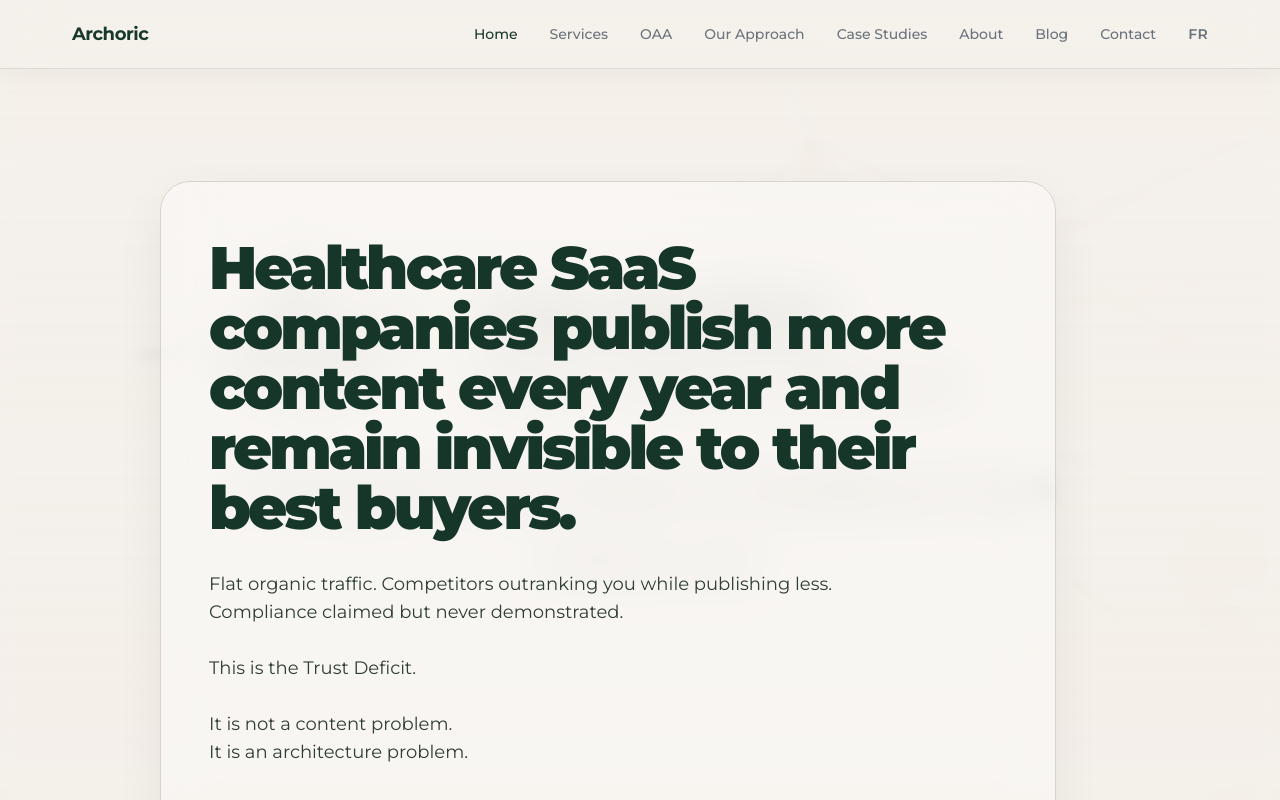
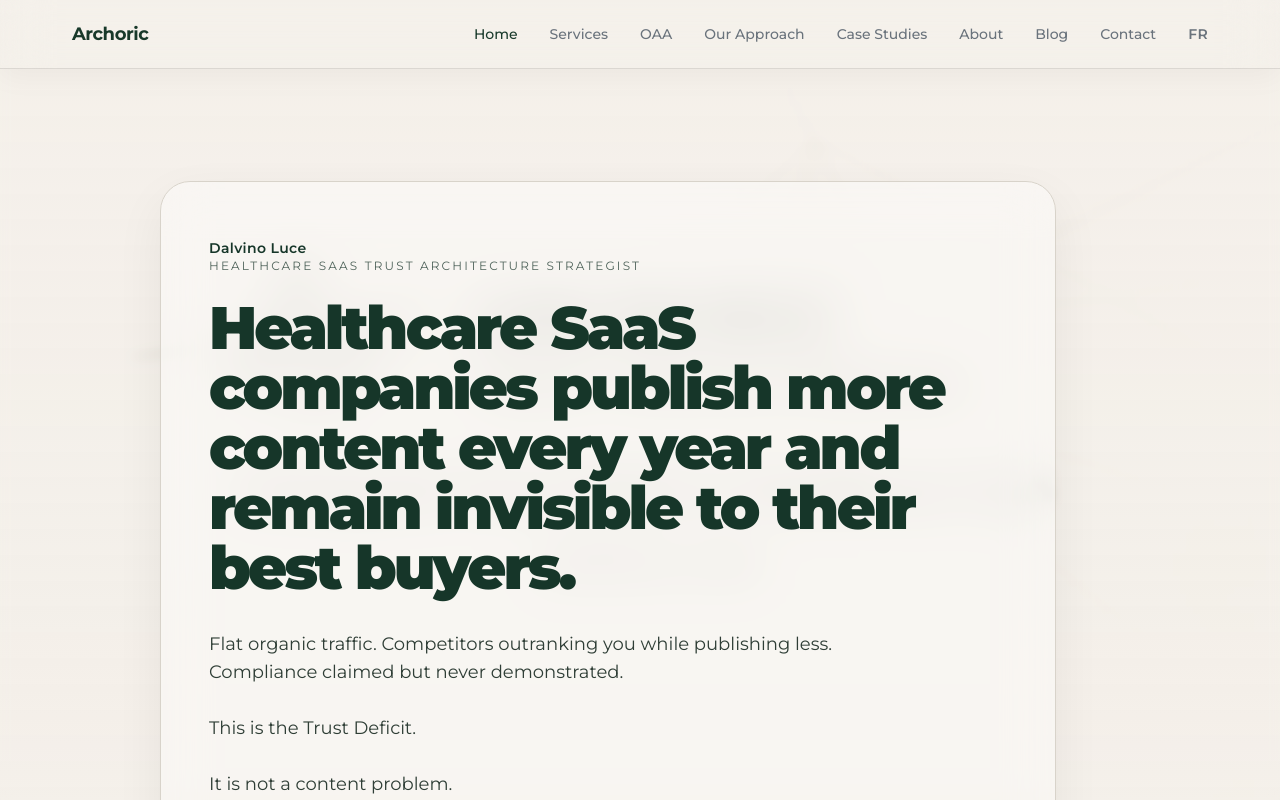
Before and after one commit to dalvino-writes/dalvino-seo-html, a Next.js app: page / in a window 1280 px wide. Shown: the top 800 px of the page. Built offline with nearby package versions, Linux system fonts and the light colour scheme.

Commit message:
identity bar added

```diff
--- a/components/sections/Hero.tsx
+++ b/components/sections/Hero.tsx
@@ -10,14 +10,29 @@ const Hero = () => {
     <section className="pt-20 pb-24 md:pt-28 md:pb-32">
       <div className="container max-w-5xl">
         <div className="max-w-4xl rounded-[30px] border border-black/8 bg-white/40 backdrop-blur-xl px-8 py-10 md:px-12 md:py-14 shadow-[0_18px_50px_rgba(0,0,0,0.06)]">
+
+          {/* Identity Bar */}
+          <div className="mb-6">
+            <p className="text-sm font-semibold tracking-wide text-[#163629]">
+              Dalvino Luce
+            </p>
+
+            <p className="text-xs uppercase tracking-[0.18em] text-[#4f635a]">
+              Healthcare SaaS Trust Architecture Strategist
+            </p>
+          </div>
+
+          {/* Headline */}
           <h1 className="text-3xl md:text-5xl lg:text-6xl font-black leading-[1.05] tracking-tighter mb-8 text-[#163629]">
             {site.hero.title}
           </h1>
 
+          {/* Subtitle */}
           <p className="text-base md:text-lg text-[#2f3e36] leading-relaxed mb-10 max-w-2xl whitespace-pre-line">
             {site.hero.subtitle}
           </p>
 
+          {/* CTA Buttons */}
           <div className="flex flex-col sm:flex-row gap-4">
             <Button
               asChild
@@ -36,6 +51,7 @@ const Hero = () => {
               <Link href="/etudes-de-cas">{site.hero.ctaSecondary}</Link>
             </Button>
           </div>
+
         </div>
       </div>
     </section>
```
